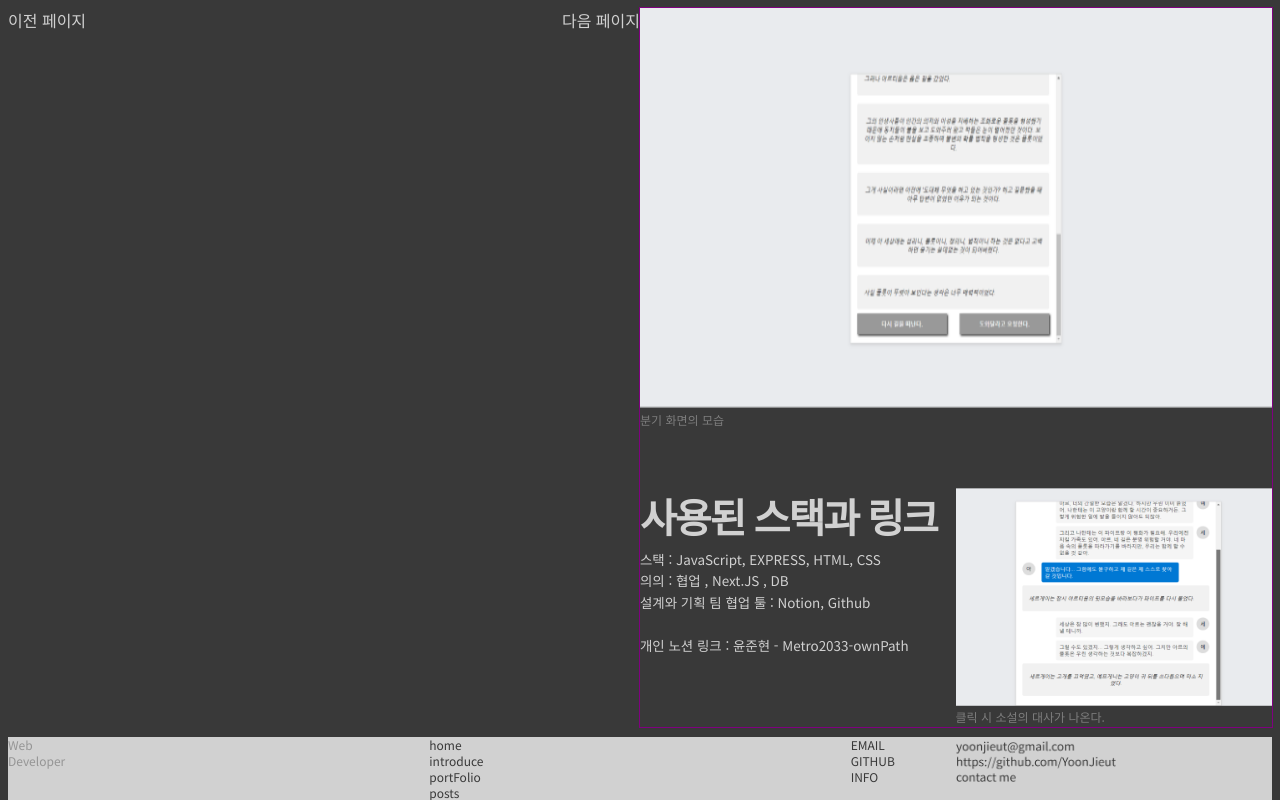
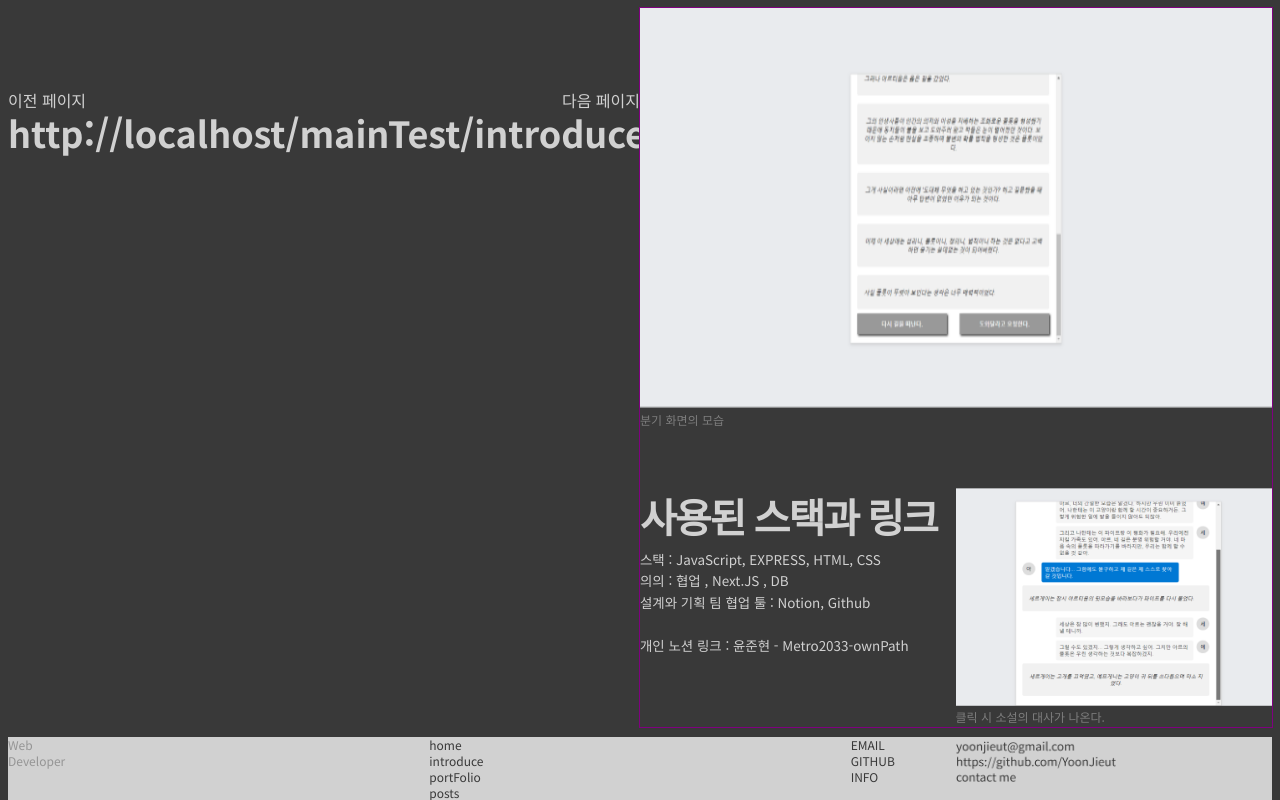
Before and after one commit to YoonJieut/YoonJieutBlog, a Next.js app: page /mainTest/introduce/chatnovel in a window 1280 px wide. Built offline with nearby package versions, Linux system fonts and the light colour scheme; a web font is replaced by a local one.

Commit message:
Feat : todo, 슈도 코드 업데이트 및 todo1 완료
csr이니, 리엑트 방식으로 구현하였다. 진작에 이렇게 할 것을 그랬다.

```diff
--- a/app/(pages)/mainTest/introduce/(portfolio)/@menuComp/page.tsx
+++ b/app/(pages)/mainTest/introduce/(portfolio)/@menuComp/page.tsx
@@ -1,12 +1,32 @@
 "use client";
 
-import { useState } from "react";
+import H1 from "@/app/components/ui/Atom/Basic/H1";
+import { useEffect, useState } from "react";
 
-// todo : 해당 레이아웃의 병렬 컴포넌트가 실행 될 때 마다 url을 검사하여 현재 index를 판단, 이전, 다음 버튼을 누르면 해당 페이지로 이동
+// 해당 컴포넌트는 pf 페이지의 왼쪽 섹션에 해당하며 병렬 로딩을 구현했다.
+
+// // todo1 : 현재의 url을 참고하여 현재 메뉴를 표시한다.
+// 1. 현재 url에서 "/"을 기준으로 맨 뒤의 문자열을 가져온다.
+// 2. 가져온 문자열을 컴포넌트에 업데이트 한다.
+// todo2 : 이전, 다음 버튼을 클릭하면 이전, 다음 메뉴로 이동한다.
+// 1. 가져온 문자열을 기준으로 현재 메뉴의 index를 반환해본다.
+// 2. portfolioMetaData에 맞춰서 이전, 다음 메뉴로 리디렉션한다.
+// 3. 맨 뒤로 가면 처음으로 돌아오는 로직을 추가한다. (0에서 뒤로 가면 마지막으로 간다 그리고 마지막에서 앞으로 가면 처음으로 간다.)
 
 const MenuComp = () => {
   console.log("MenuComp");
-  // const { nowUrl, setNowUrl } = useState("");
+  console.log("window.location.href : ", window.location.href);
+
+  const [url, setUrl] = useState("");
+  // 현재 url을 가져온다.
+  useEffect(() => {
+    console.log("MenuComp useEffect");
+    setUrl(window.location.href);
+  }, []);
+  // 가져온 문자열을 컴포넌트에 업데이트 한다.
+  useEffect(() => {
+    console.log("now url : ", url);
+  }, [url]);
 
   const handlePrevClick = () => {
     console.log("handlePrevClick");
@@ -17,7 +37,7 @@ const MenuComp = () => {
 
   return (
     <>
-      <div className="w-full flex justify-between">
+      <div className="w-full flex justify-between mt-20">
         <button
           onClick={() => {
             handlePrevClick;
@@ -28,6 +48,7 @@ const MenuComp = () => {
 
         <button onClick={handleNextClick}>다음 페이지</button>
       </div>
+      <H1 text={url} />
     </>
   );
 };
```
